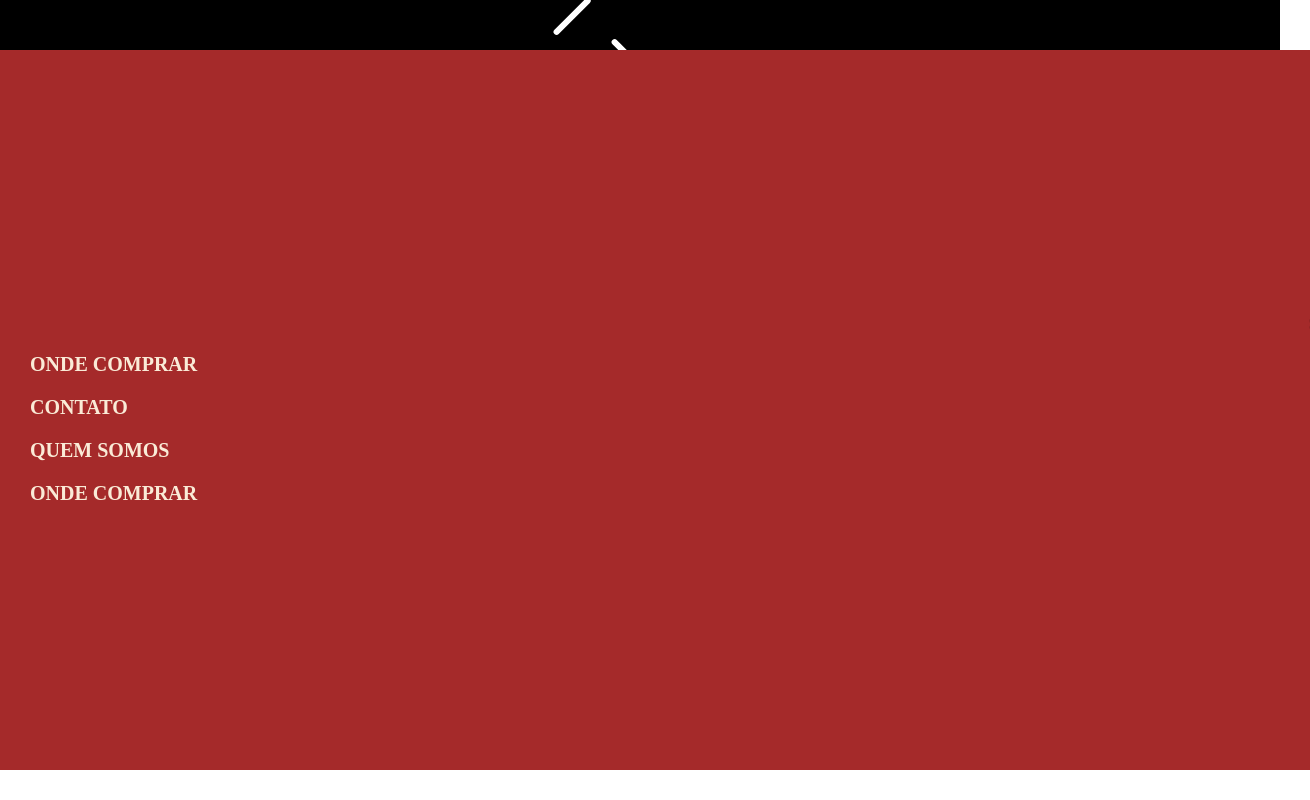
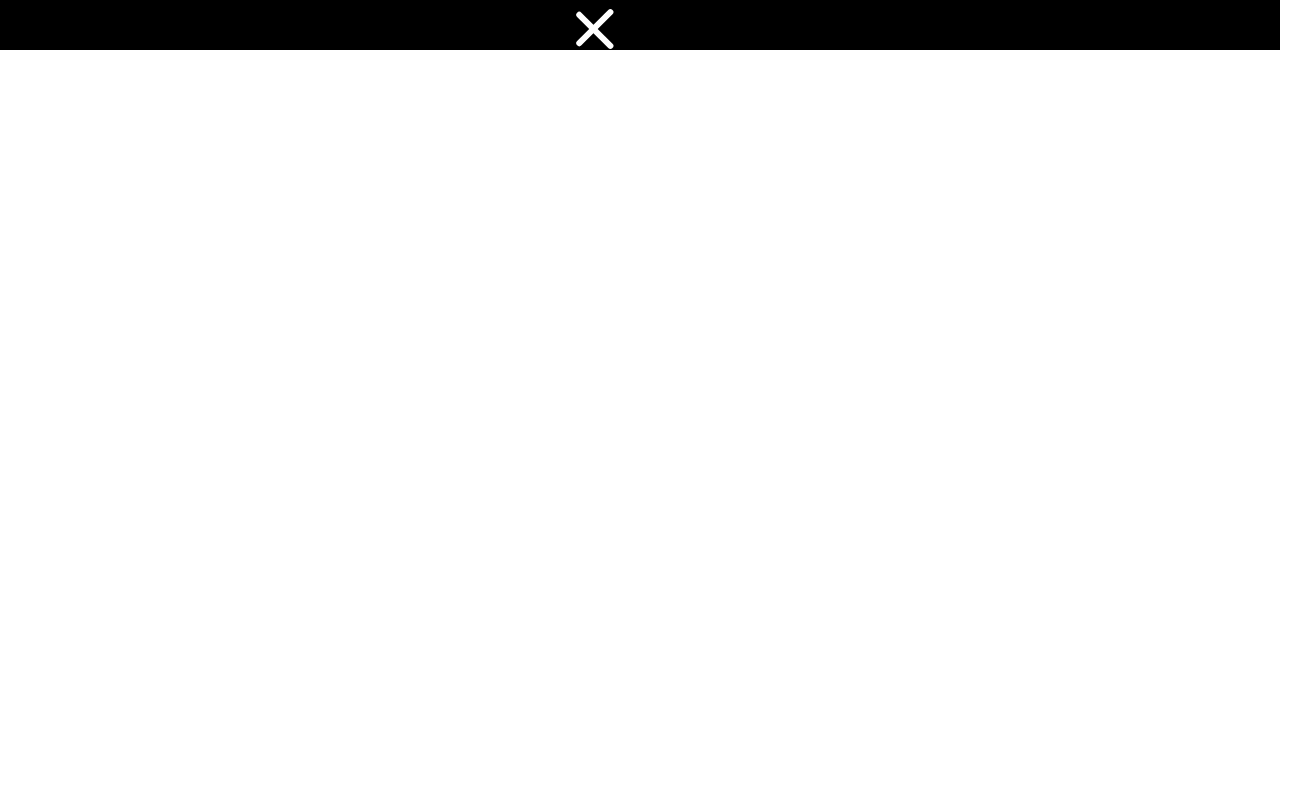
Before and after one commit to elisaqueiroz242403/403-menu-hamburguer, a plain HTML site: page index.html in a window 1280 px wide. Shown: the whole page, 1310 px wide, since content can reach past the window. Drawn offline with Linux system fonts and the light colour scheme.

Commit message:
adicionar animacao ao menu

```diff
--- a/index.html
+++ b/index.html
@@ -10,14 +10,14 @@
 </head>
 <body>
     <nav>
-        <div id="HAMBURGUER">
+        <div id="hamburguer">
             <span class="virarX1"></span>
             <span class="sumirIgualTiro"></span>
             <span class="virarX2"></span>
         </div>
     </nav>
 
-    <section class="aparecerMenu">
+    <section>
         <MArquee>SEJA BEM VINDO!</MArquee>
         <a href="">ONDE COMPRAR</a>
         <a href="">CONTATO</a>
--- a/script.js
+++ b/script.js
@@ -5,7 +5,9 @@ let tracos = document.querySelectorAll("span")
 
 function controlarMenu(){
     menu.classList.toggle("aparecerMenu");
-    tracos[1].classList.toggle
+    tracos[1].classList.toggle("sumirIgualTiro");
+    tracos[0].classList.toggle("virarX1");
+    tracos[2].classList.toggle("virarX2");
 }
 
 hamburguer.onclick = controlarMenu;
--- a/style.css
+++ b/style.css
@@ -21,7 +21,7 @@ div{
     align-items: center;
     justify-content: space-around;
     transform: translateX(-105%);
-    transition: 0.4s;
+    transition: 1s;
 
 }
 
@@ -30,17 +30,18 @@ nav div span{
     height: 6px;
     background-color: white;
     border-radius: 10px;
-    transition: 0.5s;
+    transition: 0.3s;
 }
 
 section{
-    width: 100%;
+    width: 100vw;
     height: 90vh;
     background-color: brown;
     display: flex;
     flex-direction: column;
     justify-content: center;
     padding-left: 30px;
+    transform: translateX(-105%);
     transition: 0.9s;
 }
 
@@ -53,20 +54,24 @@ section a{
 }
 
 .aparecerMenu{
-    transform: translateX(0);
+    transform: translateX(0) rotate(360deg);
+    background-color: aqua;
 
 }
 
 .sumirIgualTiro{
     transform: translateX(-70vw);
+    background-color: gray;
 }
 
 .virarX1{
-    transform: rotate(135deg);
-    transform-origin: 16px;
+    transform: rotateZ(-45deg);
+    transform-origin: right center;
 }
 
 .virarX2{
-    transform: rotate(-135deg);
+    transform: rotate(45deg);
     transform-origin: right center;
+    position: relative;
+    top: 8px;
 }
```
